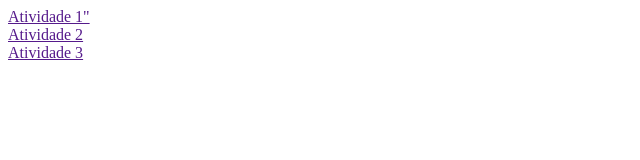
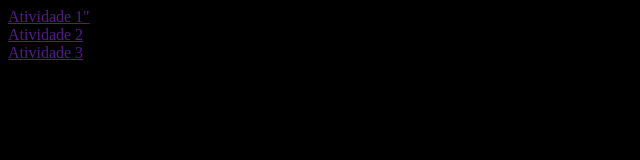
Before and after one commit to luizarosito/DW1A3, a plain HTML site: page Index.html in a window 1280 px wide. Shown: the whole page, without its empty margins (0-640 px from the left). Drawn offline with Linux system fonts and the light colour scheme.

Commit message:
Atividade 2

```diff
--- a/Index.html
+++ b/Index.html
@@ -4,6 +4,7 @@
     <meta charset="UTF-8">
     <meta http-equiv="X-UA-Compatible" content="IE=edge">
     <meta name="viewport" content="width=device-width, initial-scale=1.0">
+    <link rel="stylesheet" href="style.css">
     <title>Atividades DW1A3</title>
 </head>
 <body>
--- a/style.css
+++ b/style.css
@@ -3,5 +3,3 @@ body {
     color: azure;
     font-size: 20;
 }
-
-di
```
Also changed, not shown: Atividades/A2/Wireframe.png (added).
